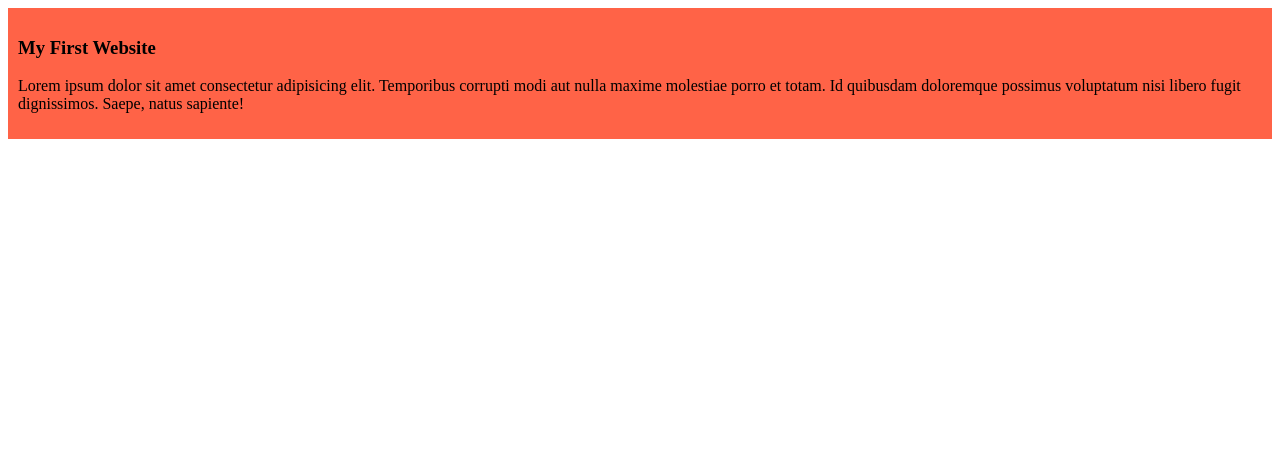
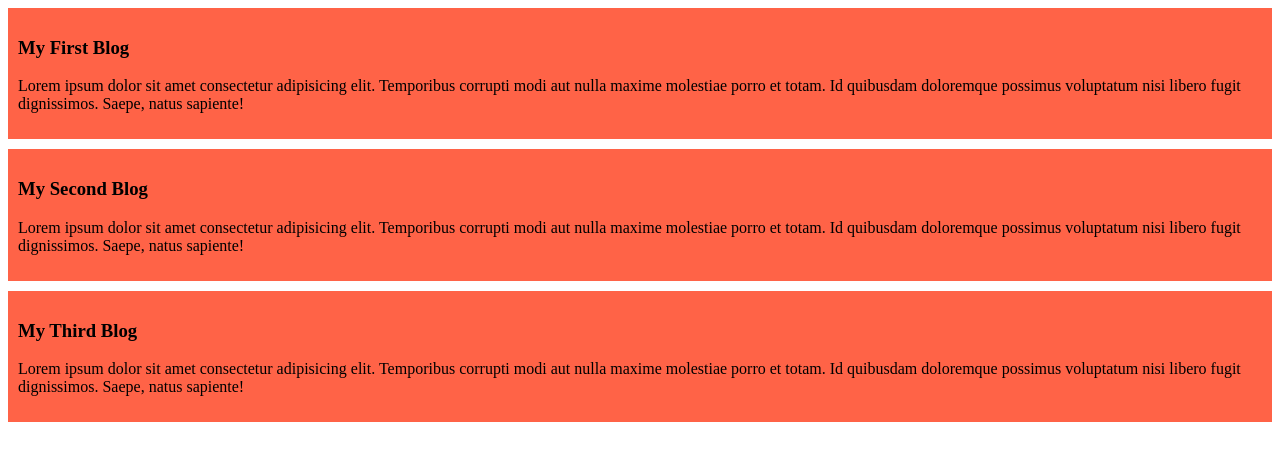
Before and after one commit to FarhanIshtiaqSoumik/my-simple-website, a plain HTML site: page index.html in a window 1280 px wide. Drawn offline with Linux system fonts and the light colour scheme.

Commit message:
added the second and the third blog

```diff
--- a/index.html
+++ b/index.html
@@ -8,7 +8,15 @@
 </head>
 <body>
     <div>
-        <h3>My First Website</h3>
+        <h3>My First Blog</h3>
+        <p>Lorem ipsum dolor sit amet consectetur adipisicing elit. Temporibus corrupti modi aut nulla maxime molestiae porro et totam. Id quibusdam doloremque possimus voluptatum nisi libero fugit dignissimos. Saepe, natus sapiente!</p>
+    </div>
+    <div>
+        <h3>My Second Blog</h3>
+        <p>Lorem ipsum dolor sit amet consectetur adipisicing elit. Temporibus corrupti modi aut nulla maxime molestiae porro et totam. Id quibusdam doloremque possimus voluptatum nisi libero fugit dignissimos. Saepe, natus sapiente!</p>
+    </div>
+    <div>
+        <h3>My Third Blog</h3>
         <p>Lorem ipsum dolor sit amet consectetur adipisicing elit. Temporibus corrupti modi aut nulla maxime molestiae porro et totam. Id quibusdam doloremque possimus voluptatum nisi libero fugit dignissimos. Saepe, natus sapiente!</p>
     </div>
 </body>
--- a/styles/blog.css
+++ b/styles/blog.css
@@ -1,4 +1,5 @@
 div{
     background-color: tomato;
     padding: 10px;
+    margin-bottom: 10px;
 }
```
